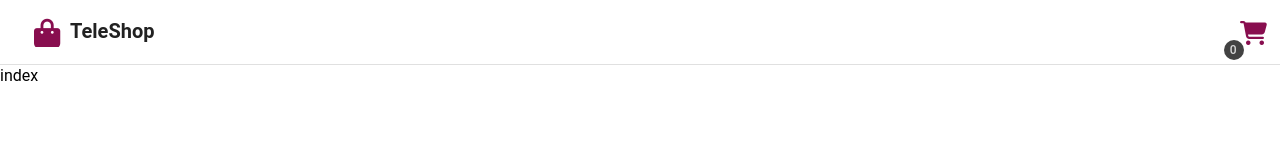
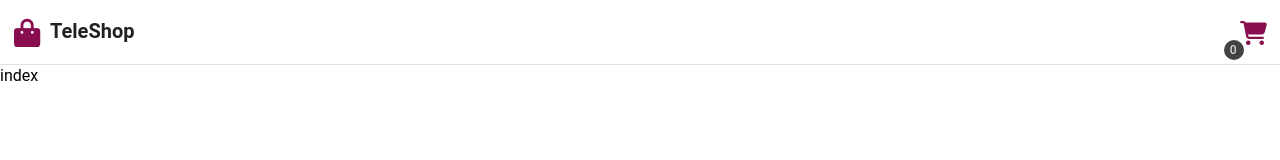
Before and after one commit to ole-kristian-rudjord/TeleShop, a Nuxt app: page /cart in a window 1280 px wide. Shown: the top 160 px of the page. Built offline with nearby package versions, Linux system fonts and the light colour scheme.

Commit message:
Fixed margin on logo

```diff
--- a/layouts/default.vue
+++ b/layouts/default.vue
@@ -5,11 +5,11 @@
 <template>
   <v-layout>
     <v-app-bar class="border-b elevation-0">
-      <v-app-bar-title>
+      <v-app-bar-title class="ml-3">
         <v-icon
           icon="fa-solid fa-bag-shopping"
           color="pink-darken-4"
-          class="ml-3 mr-2"
+          class="mr-2"
         ></v-icon>
         <span class="font-weight-bold">TeleShop</span>
       </v-app-bar-title>
```
